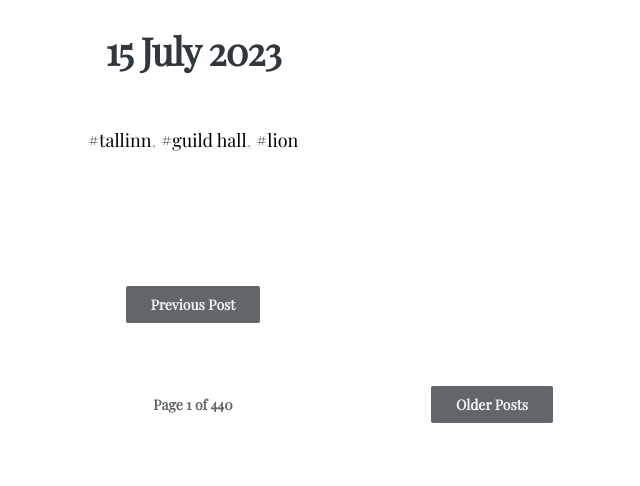
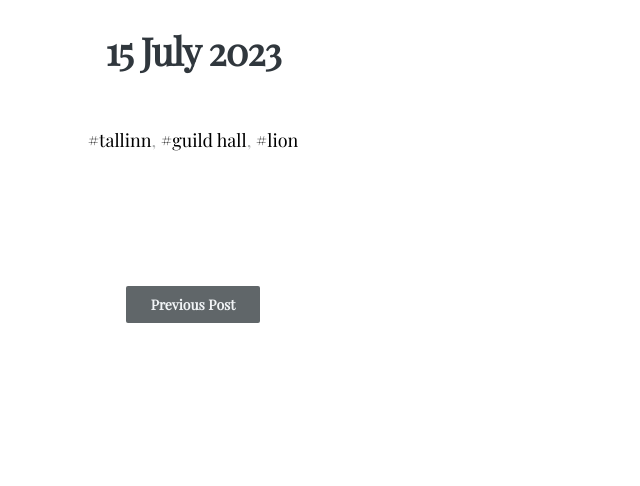
Before and after one commit to dedunu/travel, a Jekyll site: the page built from index.html, in a window 1280 px wide. Shown: the part 579-1065 px from the top of the page, without its empty margins (447-1087 px from the left). Built offline with Jekyll 4.4.1, drawn with Linux system fonts in a browser that asks for light colours; the list of posts is cut into pages by our own code; after the commit the page ends 965 px from its top, so only the background shows below that.

Commit message:
Update index.html
Signed-off-by: Dedunu Dhananjaya <dedunumax@users.noreply.github.com>

```diff
--- a/index.html
+++ b/index.html
@@ -4,17 +4,5 @@ layout: default
 <main class="content fade-in-down delay-0_75s">
     <div class="inner">
         {% include loop.html %}
-        {% if paginator.total_pages > 1 %}
-        <nav class="pagination">
-            <h2 class="screen-reader-text">Posts navigation</h2>
-            {% if paginator.previous_page %}
-            <a href="{{ paginator.previous_page_path | prepend: site.baseurl }}" class="newer-posts"><i class="fa fa-angle-left" aria-hidden="true"></i> Newer Posts</a>
-            {% endif %}
-            <span class="page-number">Page {{ paginator.page }} of {{ paginator.total_pages }}</span>
-            {% if paginator.next_page %}
-            <a href="{{ paginator.next_page_path | prepend: site.baseurl }}" class="older-posts">Older Posts <i class="fa fa-angle-right" aria-hidden="true"></i></a>
-            {% endif %}
-        </nav><!-- .pagination -->
-        {% endif %}
     </div><!-- .inner -->
 </main><!-- .content -->
```
